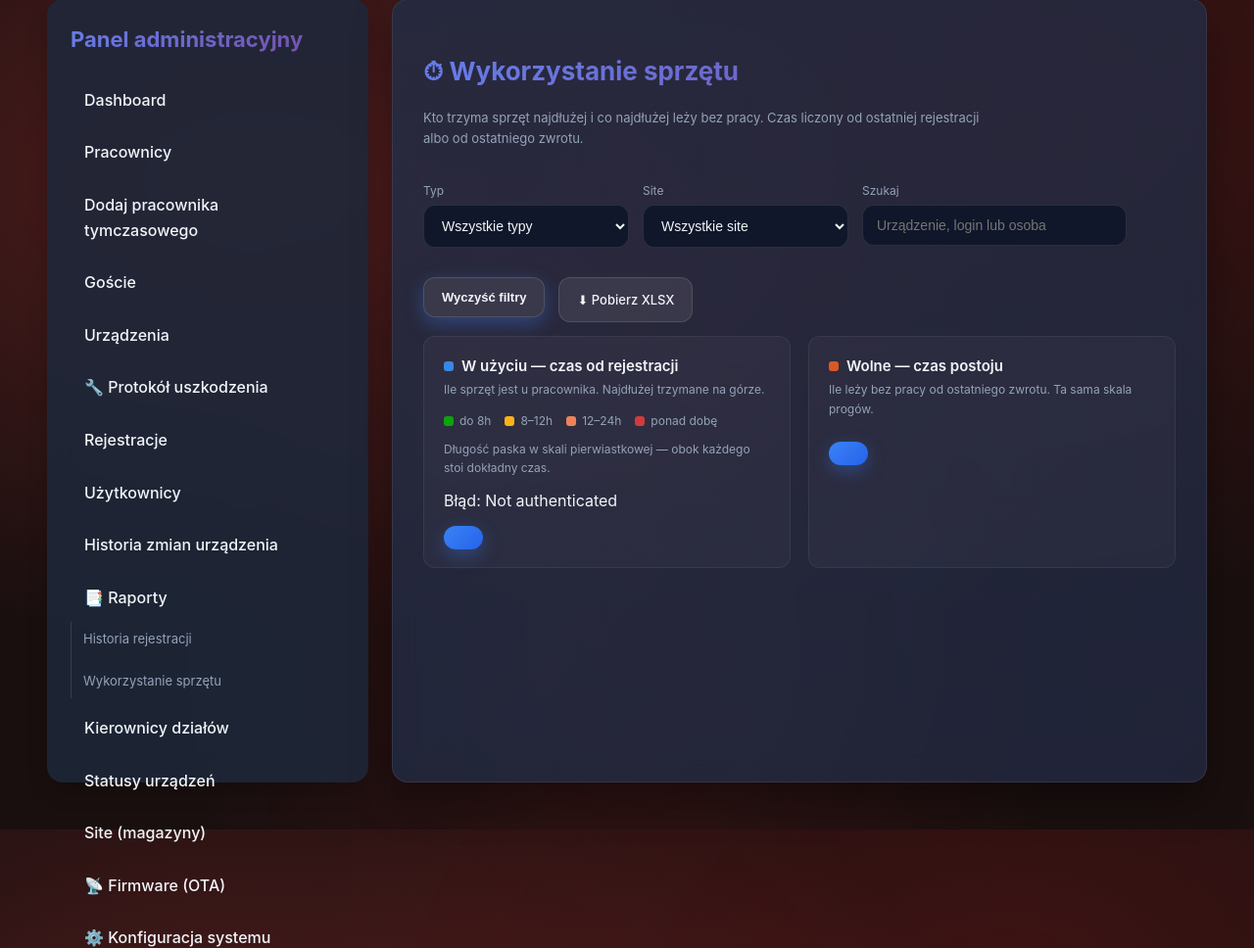
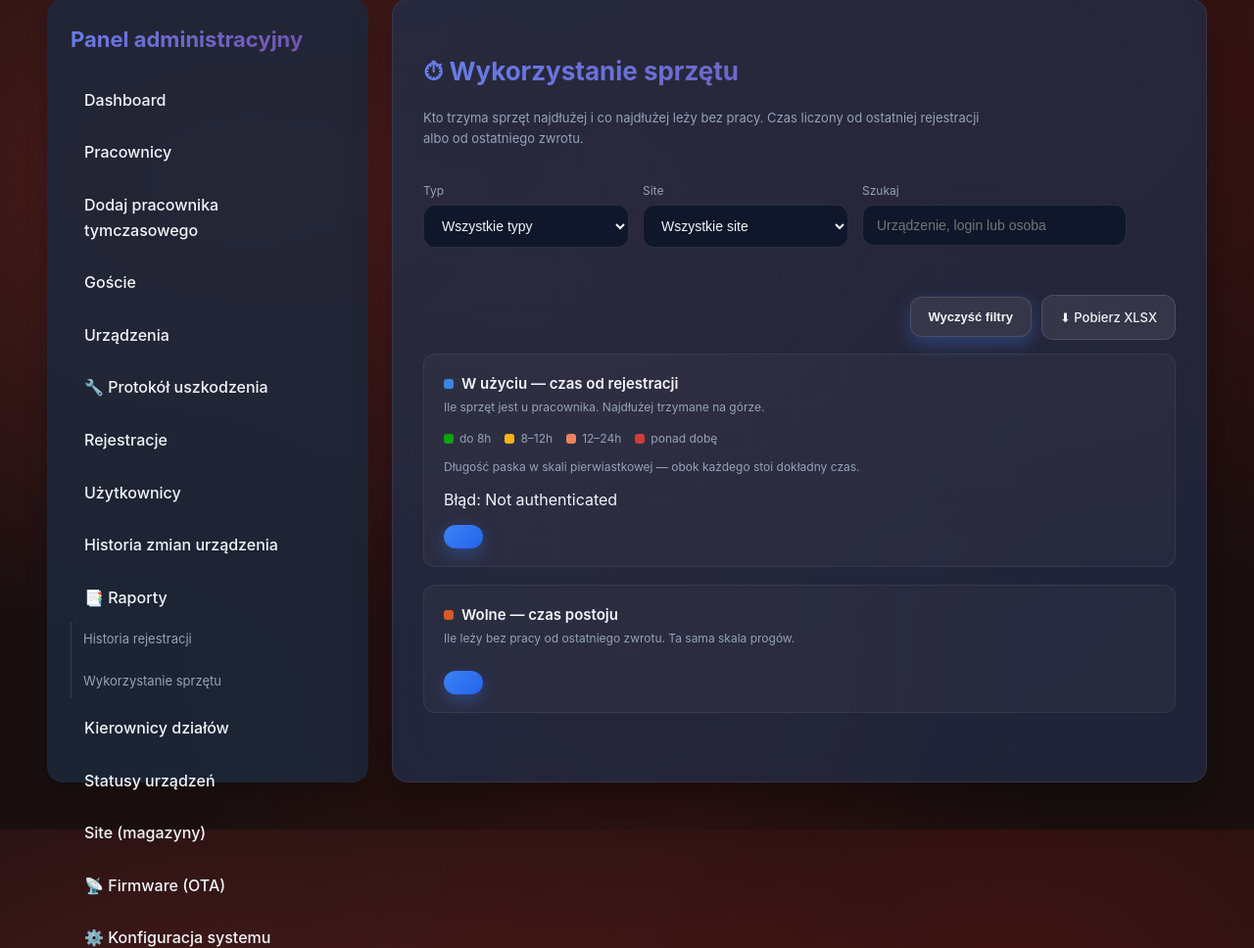
Before and after one commit to Ceva445/Pinokio2.0_backend, a FastAPI app: template app/templates/admin/reports/usage.html in a window 1280 px wide. Shown: the part 99-1067 px from the top of the page at 98% size. Run offline with FastAPI, Linux system fonts and the light colour scheme; the template is opened without the code that fills it, so the values that code supplies are empty.

Commit message:
Give the usage report room to be read
Three things crowding each other in one row. Device names were cut at
"ZEBRAMOB445…", which is where two different printers stop being different.
The two buttons crept up against the search field and one of them dropped to a
line of its own. And two columns held their ground down to widths where the
right one had no space left for a bar.

Names get the width of the longest one, the buttons stand together at the far
edge, and the columns stack until there is really room for both.

Co-Authored-By: Claude Opus 5 <noreply@anthropic.com>

```diff
--- a/app/static/css/admin.css
+++ b/app/static/css/admin.css
@@ -747,12 +747,16 @@
     --usage-crit: #d03b3b;
 
     display: grid;
-    grid-template-columns: 1fr 1fr;
+    /* minmax(0,...) — bez tego zawartość rozpycha kolumnę i paski wychodzą
+       poza panel zamiast się kurczyć. */
+    grid-template-columns: minmax(0, 1fr) minmax(0, 1fr);
     gap: 18px;
 }
 
-@media (max-width: 1100px) {
-    .usage-columns { grid-template-columns: 1fr; }
+/* Dwie kolumny mają sens dopiero wtedy, gdy w każdej zostaje miejsce na pasek.
+   Przy węższym oknie lepiej jedna pod drugą niż dwie ściśnięte. */
+@media (max-width: 1400px) {
+    .usage-columns { grid-template-columns: minmax(0, 1fr); }
 }
 
 .usage-panel {
@@ -815,12 +819,18 @@
 .usage-tile.warn .v { color: #fab219; }
 
 /* ---------- wiersz z paskiem ---------- */
+/* Nazwa dostaje tyle, ile trzeba na najdłuższą z nich — "ZEBRAMOB445BX01"
+   ucinało się na "ZEBRAMOB445..." i dwie różne drukarki wyglądały tak samo. */
 .usage-row {
     display: grid;
-    grid-template-columns: 104px 1fr 92px;
+    grid-template-columns: 138px 1fr 92px;
     gap: 10px;
     align-items: center;
     padding: 3px 0;
+}
+
+@media (max-width: 1500px) {
+    .usage-row { grid-template-columns: 138px 1fr 86px; gap: 8px; }
 }
 
 .usage-row:hover .usage-track { background: rgba(255, 255, 255, 0.09); }
@@ -842,7 +852,18 @@
 
 .usage-who {
     font-size: 11px; color: var(--text-secondary);
-    margin: -2px 0 4px 104px; opacity: .75;
+    margin: -2px 0 4px 138px; opacity: .75;
+    white-space: nowrap; overflow: hidden; text-overflow: ellipsis;
+}
+
+/* Przyciski trzymają się razem przy prawej krawędzi, zamiast tłoczyć się tuż
+   przy polu wyszukiwania albo spadać pojedynczo do następnego wiersza. */
+.usage-actions {
+    display: flex;
+    gap: 10px;
+    align-items: center;
+    margin-left: auto;
+    margin-top: 18px;
 }
 
 /* ---------- podpowiedź ---------- */
--- a/app/templates/admin/base_admin.html
+++ b/app/templates/admin/base_admin.html
@@ -2,7 +2,7 @@
 
 {% block styles %}
     <link rel="stylesheet" href="{{ url_for('static', path='css/monitor.css') }}?v=2">
-    <link rel="stylesheet" href="{{ url_for('static', path='css/admin.css') }}?v=13">
+    <link rel="stylesheet" href="{{ url_for('static', path='css/admin.css') }}?v=15">
 {% endblock %}
 
 {% block content %}
--- a/app/templates/admin/reports/usage.html
+++ b/app/templates/admin/reports/usage.html
@@ -30,8 +30,10 @@
         <input id="usageSearch" placeholder="Urządzenie, login lub osoba">
     </label>
 
-    <button type="button" id="usageReset" class="btn">Wyczyść filtry</button>
-    <a href="/admin/api/reports/usage.xlsx" class="btn btn-primary">⬇ Pobierz XLSX</a>
+    <div class="usage-actions">
+        <button type="button" id="usageReset" class="btn">Wyczyść filtry</button>
+        <a href="/admin/api/reports/usage.xlsx" class="btn btn-primary">⬇ Pobierz XLSX</a>
+    </div>
 </div>
 
 <div class="usage-columns">
--- a/app/templates/manager/base_manager.html
+++ b/app/templates/manager/base_manager.html
@@ -2,7 +2,7 @@
 
 {% block styles %}
     <link rel="stylesheet" href="{{ url_for('static', path='css/monitor.css') }}">
-    <link rel="stylesheet" href="{{ url_for('static', path='css/admin.css') }}?v=13">
+    <link rel="stylesheet" href="{{ url_for('static', path='css/admin.css') }}?v=15">
 {% endblock %}
 
 {% block content %}
```
